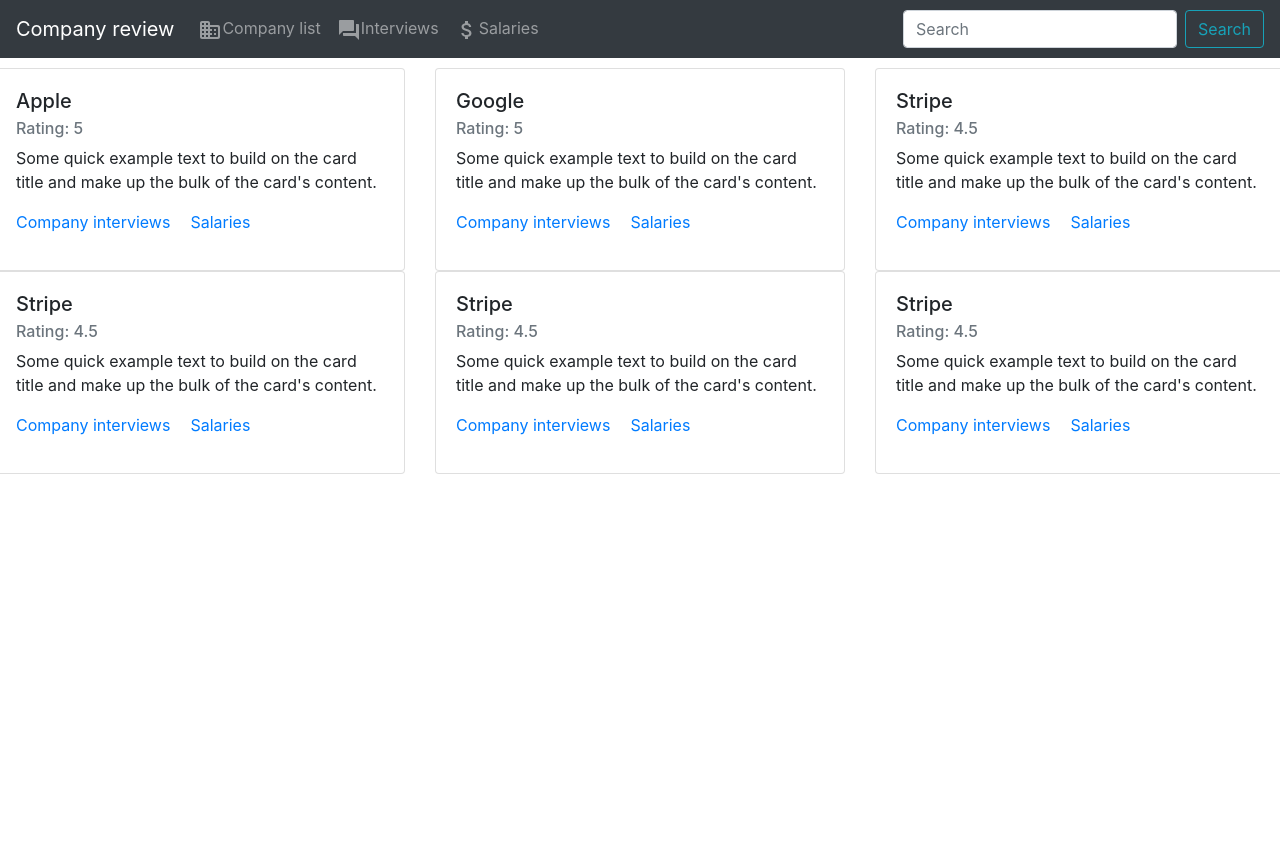
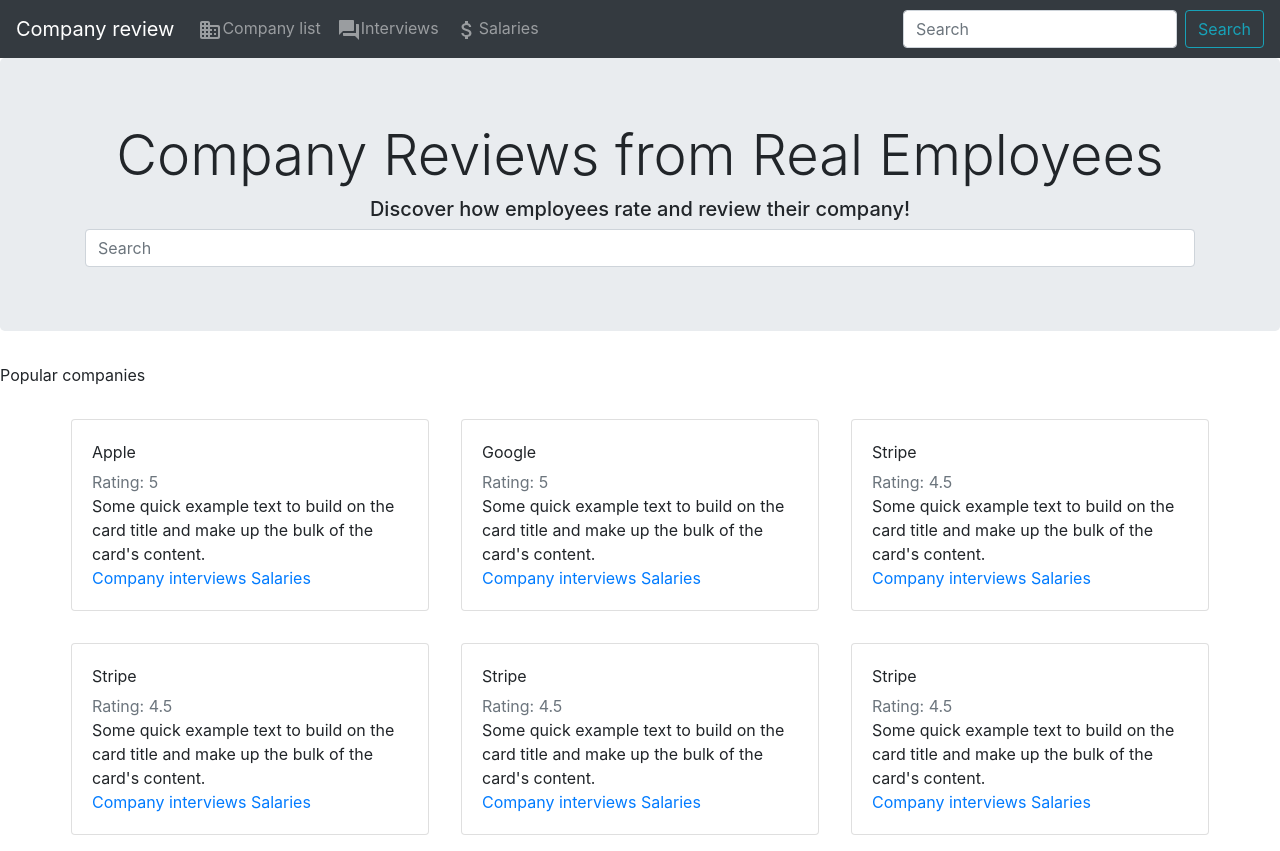
Before and after one commit to SeitzhanSanzhar/company-review, a React (Create React App) app: page / in a window 1280 px wide. Before the commit the page ends 800 px from the top, so only its background shows below. Built offline with nearby package versions, Linux system fonts and the light colour scheme.

Commit message:
Fixed spacing

```diff
--- a/src/components/company_lilst/CompanyList.css
+++ b/src/components/company_lilst/CompanyList.css
@@ -1,3 +1,7 @@
 .card-wrapper {
     padding: 10px 10px 10px 10px;
 }
+
+.company_list {
+    padding: 20px 20px 20px 20px;
+}
--- a/src/components/company_lilst/CompanyList.tsx
+++ b/src/components/company_lilst/CompanyList.tsx
@@ -3,6 +3,8 @@
 import './CompanyList.css';
 import CardDeck from "react-bootstrap/CardDeck";
 import {CompanyData} from "../../models/CompanyData";
+import Button from "react-bootstrap/Button";
+import FormControl from "react-bootstrap/FormControl";
 
 interface IProps {}
 type IState = {
@@ -43,8 +45,17 @@
     if (currentDeck.length != 0)
       cardDecksOf3.push(currentDeck);
     return (
-      <>
-        <CardDeck className='card-wrapper'>
+      <div>
+        <div className='jumbotron'>
+          <div className="container">
+            <h5 className="display-4">Company Reviews from Real Employees</h5>
+            <h5 className="display-6">Discover how employees rate and review their company!</h5>
+            <FormControl type="text" placeholder="Search" className="mr-sm-2" />
+          </div>
+        </div>
+        <p className='text-left'>Popular companies</p>
+        <div className='container'>
+          <CardDeck className='row'>
             {cardDecksOf3.map((item, index) => {
               return (
                 <CardDeck>
@@ -53,7 +64,8 @@
               )
             })}
           </CardDeck>
-      </>
+        </div>
+      </div>
     );
   }
 }
--- a/src/components/company_list_item/CompanyListItem.tsx
+++ b/src/components/company_list_item/CompanyListItem.tsx
@@ -17,18 +17,15 @@
   render() {
     return (
       <>
-        <Card>
-          <Card.Body className="text-left mb-3">
-            <Card.Title>{this.props.company_data.name}</Card.Title>
-            <Card.Subtitle className="mb-2 text-muted">Rating: {this.props.company_data.rating}</Card.Subtitle>
-            <Card.Text>
-              Some quick example text to build on the card title and make up the bulk of
-              the card's content.
-            </Card.Text>
-            <Card.Link href="#">Company interviews</Card.Link>
-            <Card.Link href="#">Salaries</Card.Link>
-          </Card.Body>
-        </Card>
+        <div className="card text-left m-3">
+          <div className="card-body">
+            <div className="card-title">{this.props.company_data.name}</div>
+            <div className="card-subtitle text-muted">Rating: {this.props.company_data.rating}</div>
+            <div className="card-text">Some quick example text to build on the card title and make up the bulk of
+              the card's content.</div>
+            <div className="card-link"><a href="#">Company interviews</a> <a href="#">Salaries</a></div>
+          </div>
+        </div>
       </>
     );
   }
```
Lines whose indentation alone changed are shown as unchanged.
